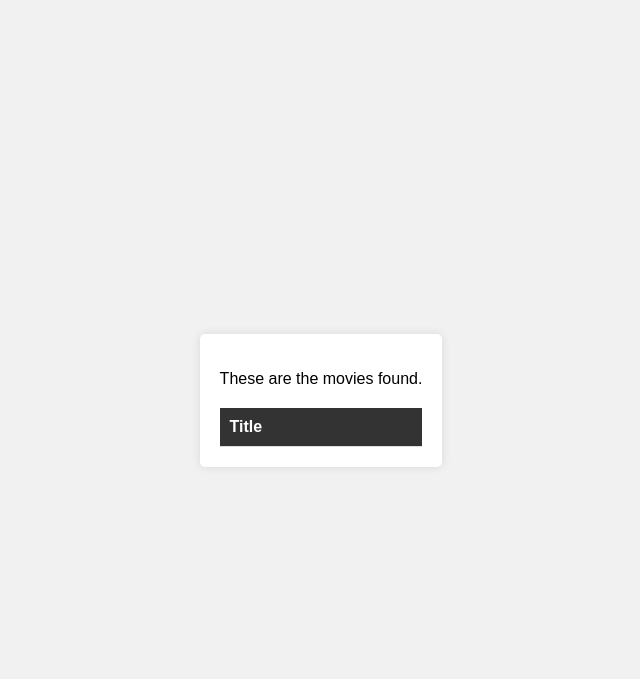
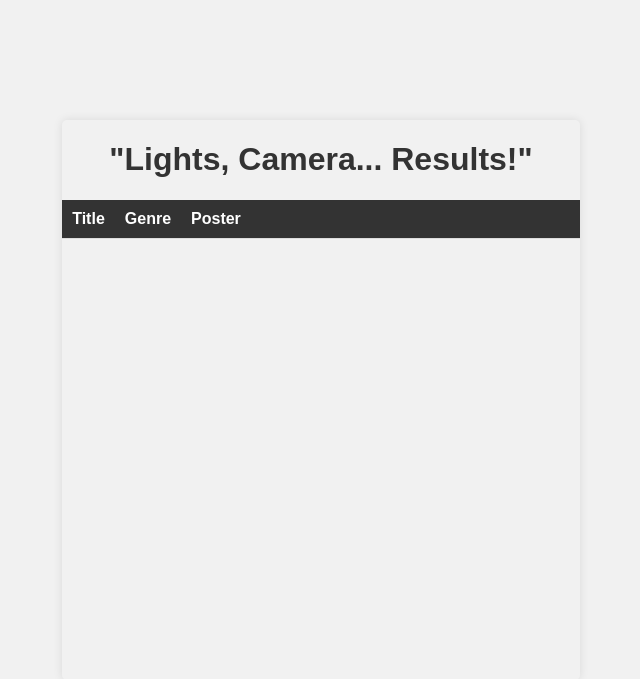
Before and after one commit to LorisPersico/Movies-Recommendations, a Django app: page /searchResults/ in a window 1280 px wide. Shown: the top 679 px of the page, without its empty margins (319-959 px from the left). Run offline with Django 4.2, Linux system fonts and the light colour scheme; lists and menus that the app fills with data are empty.

Commit message:
Abbellita la pagina dei risultati della prima query

```diff
--- a/RS_project/urls.py
+++ b/RS_project/urls.py
@@ -14,7 +14,6 @@ Including another URLconf
     1. Import the include() function: from django.urls import include, path
     2. Add a URL to urlpatterns:  path('blog/', include('blog.urls'))
 """
-from django.contrib import admin
 from django.urls import path
 from movieRec import views
 
--- a/movieRec/views.py
+++ b/movieRec/views.py
@@ -17,18 +17,39 @@ def searchResults(request):
 
     print("Loading data from files, please wait...")
     try:
-        path = 'data/movies.csv'
+        path = 'data/movies.dat'
         columnNames = ['MovieID', 'Title', 'Genres']
-        dfMovies = pd.read_csv(path, sep=',', encoding='ISO-8859-1', names=columnNames, header=None, engine='python')
-        movies = list(dfMovies['Title'])
+        dfMovies = pd.read_csv(path, sep='::', encoding='ISO-8859-1', names=columnNames, header=None, engine='python')
+
+        path = 'data/movie_poster.csv'
+        columnNames = ['MovieID', 'Poster']
+        dfPosters = pd.read_csv(path, sep=',', names=columnNames, header=None, engine='python')
+
+        path = 'data/movie_url.csv'
+        columnNames = ['MovieID', 'Url']
+        dfUrls = pd.read_csv(path, sep=',', names=columnNames, header=None, engine='python')
+        titles = list(dfMovies['Title'])
+
         moviesFound = []
-        for movie in movies:
+        for movie in titles:
             # Removing the year for the comparison
             # Computing the levenshteinDistance and searching also for patterns in the titles
             if utility.Module.levenshteinDistance(movie[:-7], movieTitle) < 0.45 or re.search(movieTitle, movie[:-7]):
-                moviesFound.append(movie)
+                movie_info = dfMovies[dfMovies['Title'] == movie]
+                if not movie_info.empty:
+                    movieId = movie_info.iloc[0]['MovieID']
+                    movie_poster = dfPosters[dfPosters['MovieID'] == movieId]
+                    movie_url = dfUrls[dfUrls['MovieID'] == movieId]
+                    moviesFound.append((
+                        movieId,
+                        movie_info.iloc[0]['Title'],
+                        movie_info.iloc[0]['Genres'],
+                        (lambda item: item.iloc[0]['Poster'] if (not item.empty) else 'Broken')(movie_poster),
+                        (lambda item: item.iloc[0]['Url'] if (not item.empty) else "linkNotFound")(movie_url)
+                    ))
         # results in alphabetical order
-        moviesFound.sort()
+        # TODO: sort tuple
+        # moviesFound.sort()
         context = {
             'movies': moviesFound,
         }
--- a/templates/search_results.html
+++ b/templates/search_results.html
@@ -12,9 +12,8 @@
     }
 
     .container {
-        max-width: 800px;
-        padding: 20px;
-        background-color: #fff;
+        max-width: 1000px;
+        height: 70%;
         box-shadow: 0 0 10px rgba(0, 0, 0, 0.1);
         border-radius: 5px;
     }
@@ -28,6 +27,7 @@
         width: 100%;
         border-collapse: collapse;
         margin-top: 20px;
+        overflow-y: auto; /* Added property to allow vertical scrolling */
     }
 
     th, td {
@@ -39,26 +39,66 @@
     th {
         background-color: #333;
         color: #fff;
+        position: sticky;
+        top: 0;
     }
 
     tr:nth-child(even) {
         background-color: #f2f2f2;
     }
+
+    .submit-button {
+        margin-left: 10px;
+        padding: 10px 20px;
+        background-color: #333;
+        color: #fff;
+        font-size: 16px;
+        border: none;
+        border-radius: 5px;
+        cursor: pointer;
+    }
+
+    .submit-button:hover {
+        background-color: #555;
+    }
+
+    .catchy-link {
+    display: inline-block;
+    padding: 10px 20px;
+    background-color: #FF9800;
+    color: #fff;
+    text-decoration: none;
+    border-radius: 5px;
+    transition: background-color 0.3s ease;
+  }
+
+  .catchy-link:hover {
+    background-color: #FFC107;
+  }
 </style>
 <head>
-    <title>Second Page</title>
+    <title>Results</title>
+    <link rel="stylesheet" href="https://cdnjs.cloudflare.com/ajax/libs/font-awesome/6.0.0-beta3/css/all.min.css">
 </head>
 <body>
 <div class="container">
-    <p>These are the movies found.</p>
 
+    <h1>"Lights, Camera... Results!"</h1>
     <table>
         <tr>
             <th>Title</th>
+            <th>Genre</th>
+            <th>Poster</th>
+            <th style="width: 209px"></th>
+            <th style="width: 80px"></th>
         </tr>
         {% for movie in movies %}
             <tr>
-                <td>{{ movie }}</td>
+                <td>{{ movie.1 }}</td>
+                <td>{{ movie.2 }}</td>
+                <td><img src="{{ movie.3 }}" style="width:128px;height:192px;" alt="{{ movie.1 }}"></td>
+                <td><a class="catchy-link" href="{{ movie.4 }}">... to the movie page!</a></td>
+                <td><button title="Show recommendations" type="submit" class="submit-button"><i class="fa-solid fa-scroll"></i></button></td>
             </tr>
         {% endfor %}
     </table>
```
